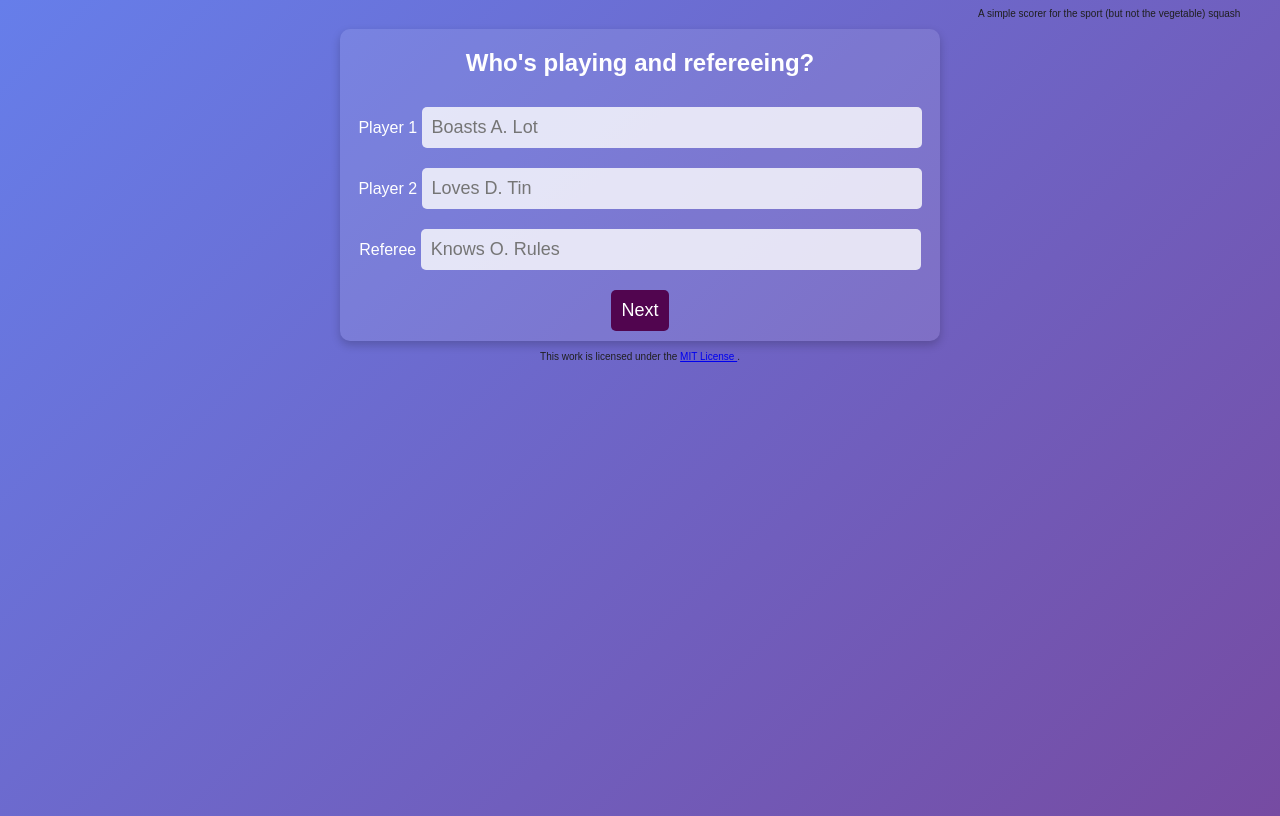
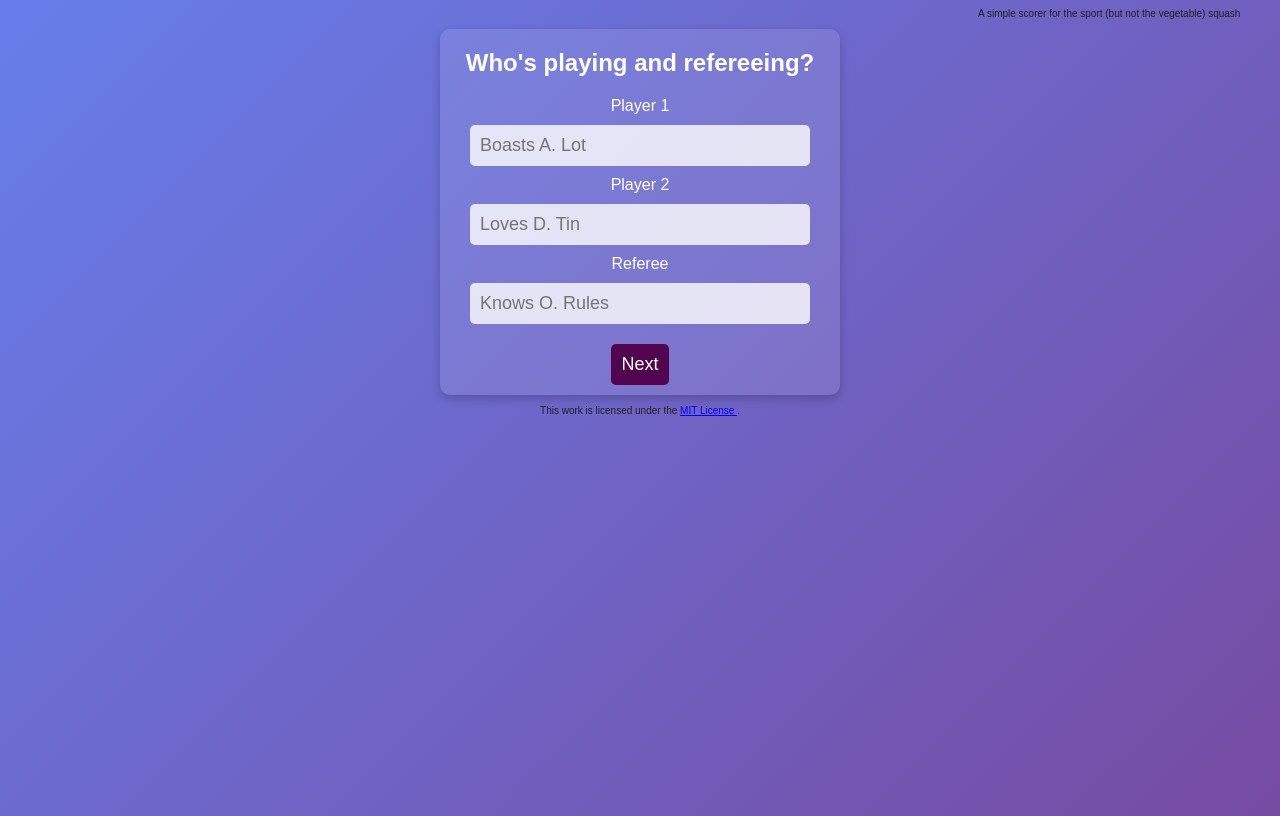
Before and after one commit to trickleboast/trickleboast.github.io, a plain HTML site: page index.html in a window 1280 px wide. Drawn offline with Linux system fonts and the light colour scheme.

Commit message:
Update index.html to (1) make entering names look better in portrait mode and (2) reset serve side to default "Right" when game finishes

```diff
--- a/index.html
+++ b/index.html
@@ -43,7 +43,7 @@
     .container {
         margin: 10px;
         width: 100%;
-        max-width: 600px;
+        max-width: 400px;
         background: rgba(255, 255, 255, 0.1);
         border-radius: 10px;
         box-shadow: 0 4px 10px rgba(0, 0, 0, 0.2);
@@ -621,6 +621,9 @@
             document.getElementById('pointsp1').childNodes[0].nodeValue = value.toString().padStart(2, '0');
             document.getElementById('pointsp2').childNodes[0].nodeValue = value.toString().padStart(2, '0');
 
+            // reset serve side to default "Right"
+            document.getElementById("side").textContent = "Right";
+
             // update games won
             if (id === 'pointsp1') {
                 gamesWon = parseInt(document.getElementById('gamesp1').textContent, 10);
```
